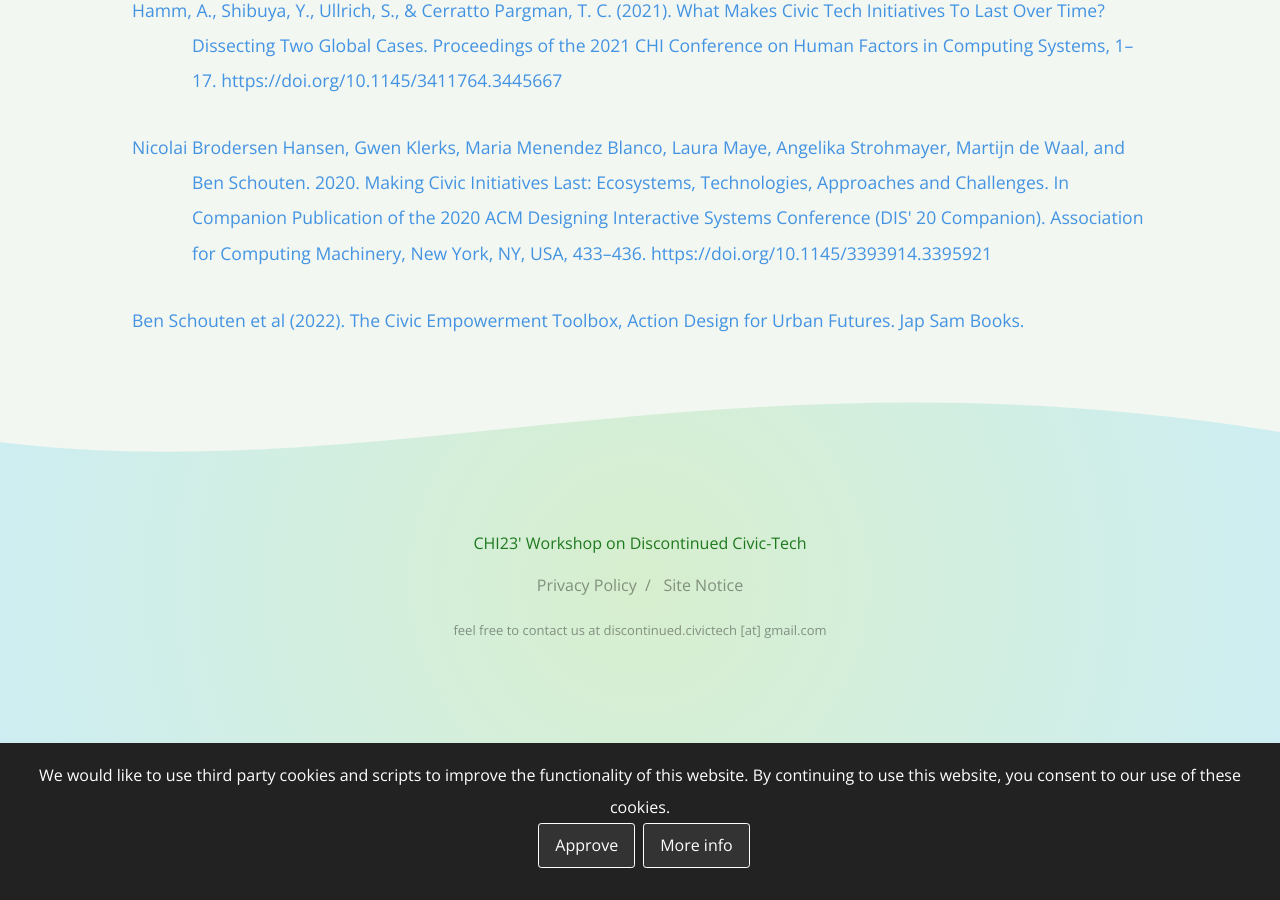
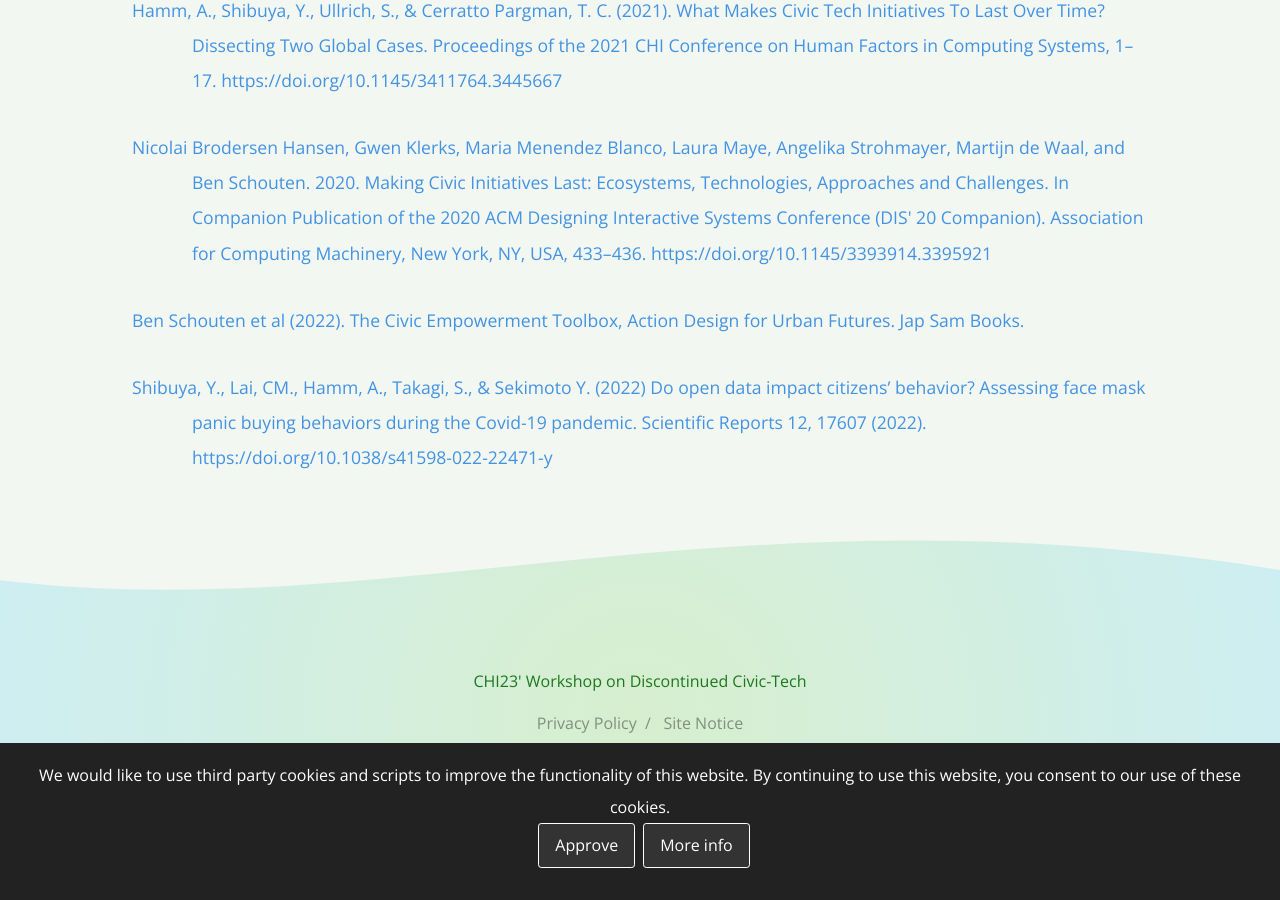
Before and after one commit to discontinued-civictech/discontinued-civictech.github.io, a Jekyll site: the page built from references.md, in a window 1280 px wide and 900 px high, scrolled down 834 px. Built offline with Jekyll 4.4.1, drawn with Linux system fonts in a browser that asks for light colours; our own code applies the rules of GitHub Pages for plain Markdown files.

Commit message:
add references

```diff
--- a/references.md
+++ b/references.md
@@ -16,4 +16,6 @@ layout: default
 
 <p><a href="https://www.ribabooks.com/The-Civic-Empowerment-Toolbox-Action-Design-for-Urban-Futures_9789492852717" target="_blank">Ben Schouten et al (2022). The Civic Empowerment Toolbox, Action Design for Urban Futures. Jap Sam Books.</a></p>
 
+<p><a href="https://www.nature.com/articles/s41598-022-22471-y" target="_blank">Shibuya, Y., Lai, CM., Hamm, A., Takagi, S., & Sekimoto Y. (2022) Do open data impact citizens’ behavior? Assessing face mask panic buying behaviors during the Covid-19 pandemic. Scientific Reports 12, 17607 (2022). https://doi.org/10.1038/s41598-022-22471-y</a></p>
+
 </div>
```
